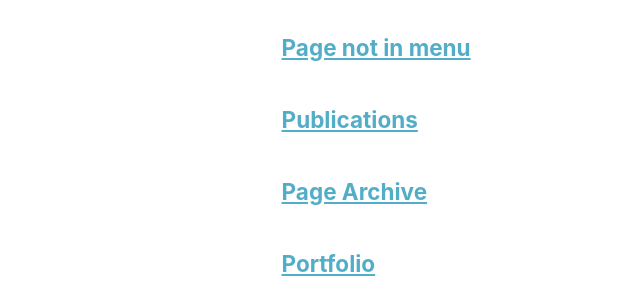
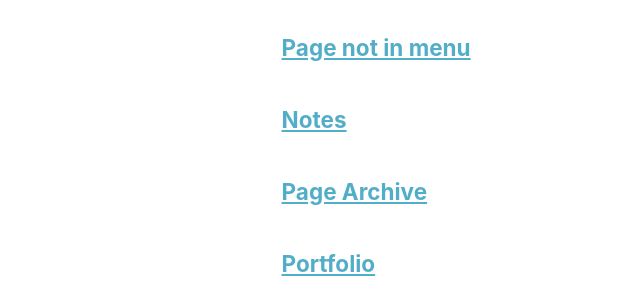
Before and after one commit to afariaslobo/afariaslobo.github.io, a Jekyll site: the page built from _pages/page-archive.html, in a window 1280 px wide and 900 px high, scrolled down 587 px. Shown: the part 154-454 px from the top of the window, without its empty margins (0-640 px from the left). Built offline with Jekyll 4.4.1, drawn with Linux system fonts in a browser that asks for light colours; a script that is not in the unit is left out.

Commit message:
Update notes.html

```diff
--- a/_pages/notes.html
+++ b/_pages/notes.html
@@ -1,7 +1,7 @@
 ---
 layout: archive
-title: "Publications"
-permalink: /publications/
+title: "Notes"
+permalink: /notes/
 author_profile: true
 ---
 
```
